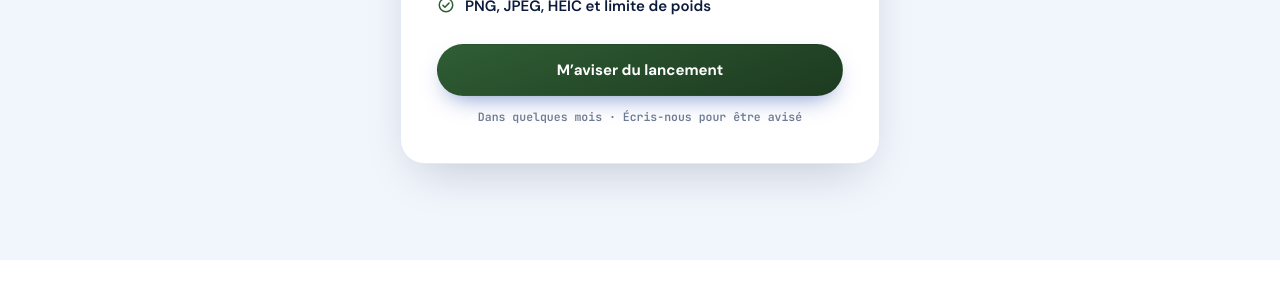
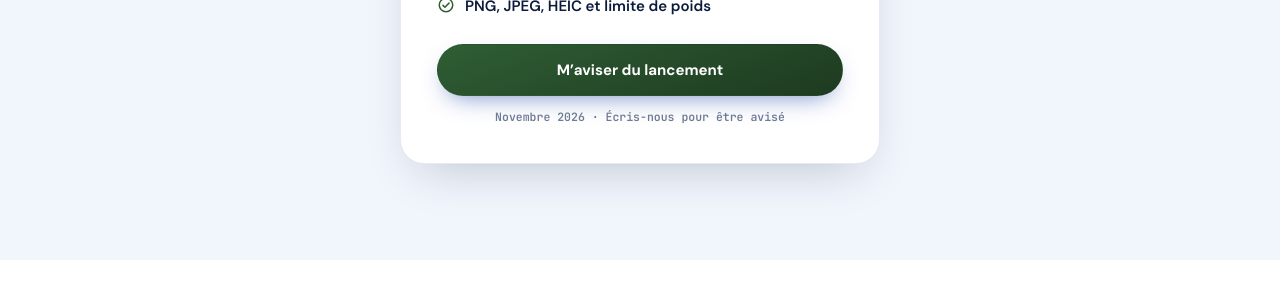
Before and after one commit to vionnikstudio/vionnikstudio.github.io, a Jekyll site: the page built from _produits/picfitbox.md, in a window 1280 px wide and 900 px high, scrolled down 6289 px. Shown: the part 151-451 px from the top of the window. Built offline with Jekyll 4.4.1, drawn with Linux system fonts in a browser that asks for light colours; some of the changed text lies outside the part shown.

Commit message:
Change release date for upcoming product
Updated the release date for the product from 'Dans quelques mois' to 'Novembre 2026'.

```diff
--- a/_produits/picfitbox.md
+++ b/_produits/picfitbox.md
@@ -17,7 +17,7 @@ ordre: 1                    # position sur l'accueil : 1 = en premier
 # "a-venir"    → bannière « Bientôt » + bouton « M'aviser du lancement »
 # "disponible" → bouton « Acheter » (et « Essai gratuit » si un lien est donné)
 statut: "a-venir"
-sortie: "Dans quelques mois"      # affiché tant que l'app est à venir
+sortie: "Novembre 2026"      # affiché tant que l'app est à venir
 date_lancement: ""                # facultatif, ex. "2027-02-15" : affiche un compte à rebours sur l'accueil
 
 # ── Carte sur l'accueil ─────────────────────────────────────────
```
